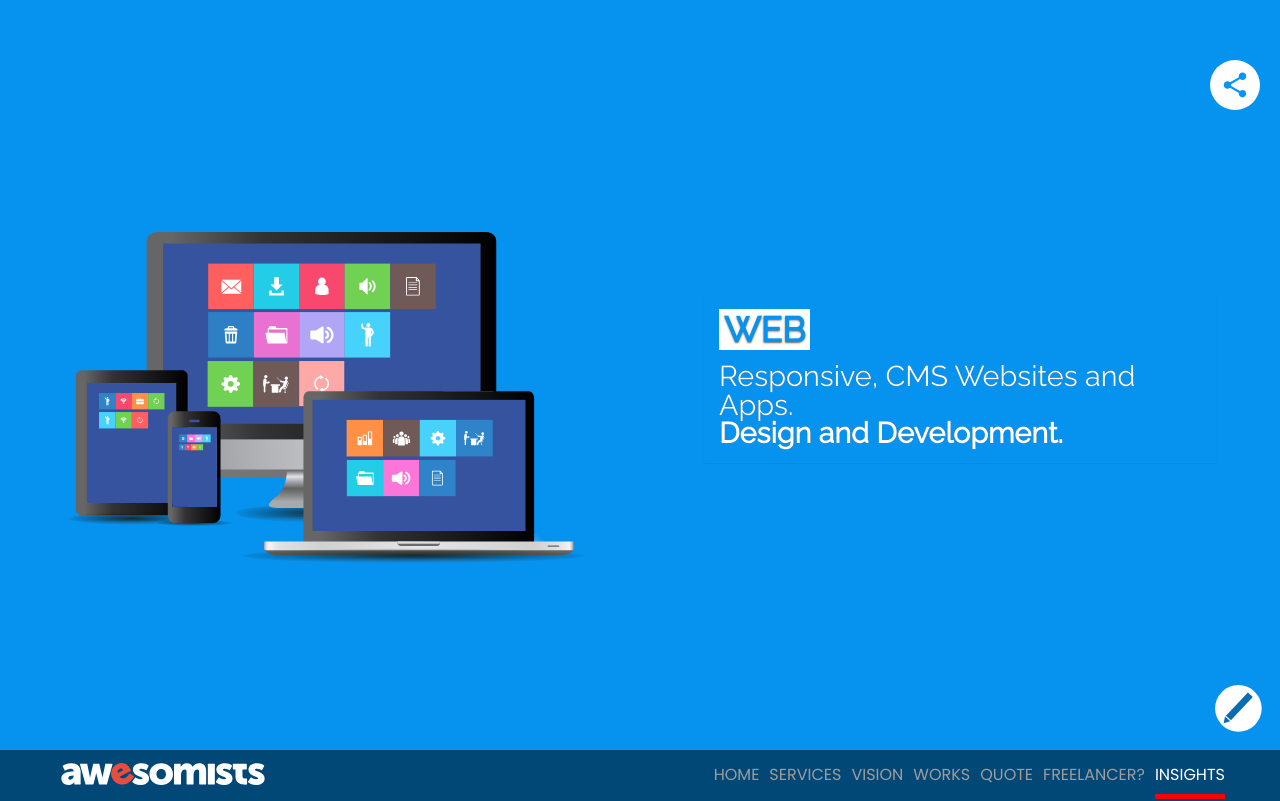
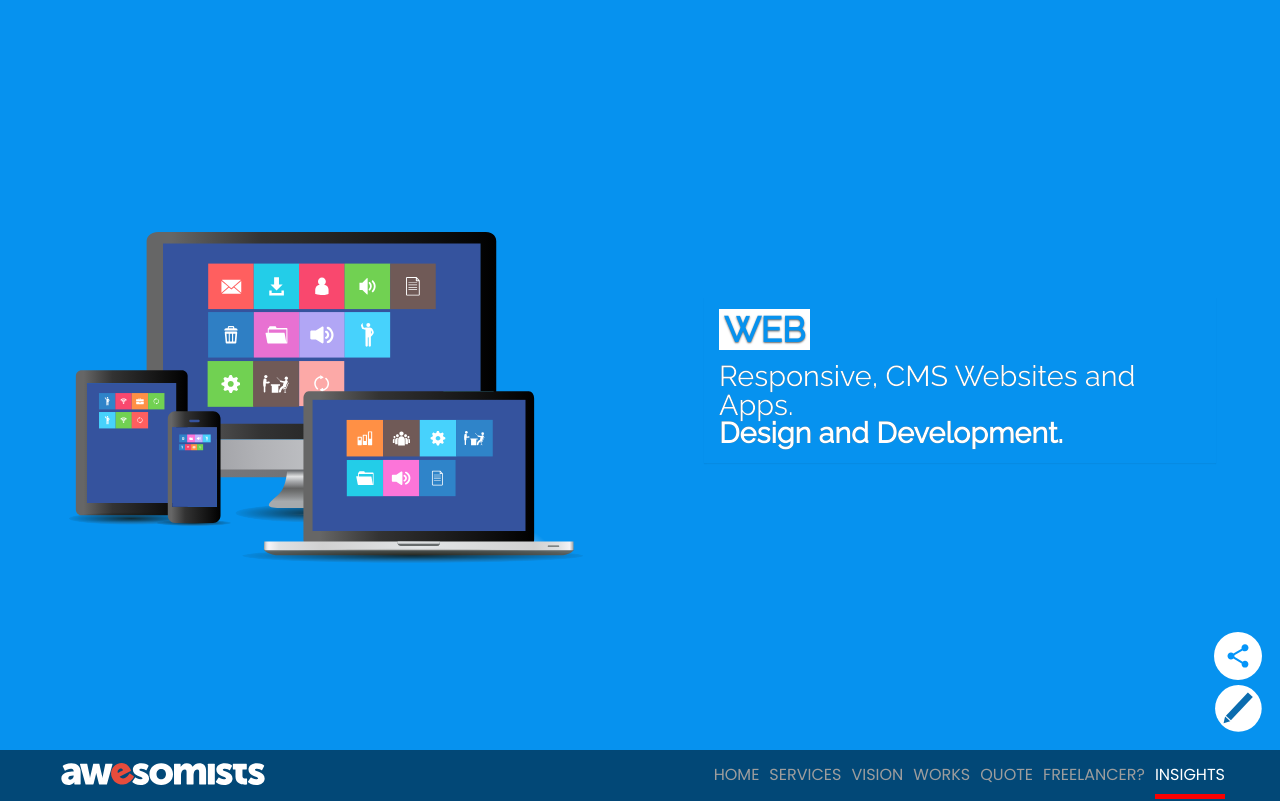
Before and after one commit to nashahgit/awesomists, a PHP site: page / in a window 1280 px wide. Shown: the top 801 px of the page. Run offline with PHP 8.4, Linux system fonts and the light colour scheme.

Commit message:
stage 2 last

```diff
--- a/css/style.css
+++ b/css/style.css
@@ -353,10 +353,10 @@ label.btn:hover {
 }
 #shareButton {
   position: fixed;
-  right: 20px;
-  top: 60px;
-  width: 50px;
-  height: 50px;
+  right: 18px;
+  bottom: 120px;
+  width: 48px;
+  height: 48px;
   border-radius: 100%;
   padding: 10px;
   background-color: #ffffff;
--- a/index.html
+++ b/index.html
@@ -415,37 +415,37 @@
                                     <ul>
                                         <li>
                                             <a class="thumb" href="image/smart-edit.jpg">
-                                                <a href=""><img class="open-new" src="image/ic_open_in_new_black_48px.svg"></a>
+                                                <!-- <a href=""><img class="open-new" src="image/ic_open_in_new_black_48px.svg"></a> -->
                                             </a>
                                         </li>
                                         <li>
                                             <a class="thumb" href="image/mycar-logo-edit.jpg">
-                                                <a href=""><img class="open-new" src="image/ic_open_in_new_black_48px.svg"></a>
+                                                <!-- <a href=""><img class="open-new" src="image/ic_open_in_new_black_48px.svg"></a> -->
                                             </a>
                                         </li>
                                         <li>
                                             <a class="thumb" href="image/prd-print-edit.jpg">
-                                                <a href=""><img class="open-new" src="image/ic_open_in_new_black_48px.svg"></a>
+                                                <!-- <a href=""><img class="open-new" src="image/ic_open_in_new_black_48px.svg"></a> -->
                                             </a>
                                         </li>
                                         <li>
                                             <a class="thumb" href="image/ecstasi-logo-edit.jpg">
-                                                <a href=""><img class="open-new" src="image/ic_open_in_new_black_48px.svg"></a>
+                                                <!-- <a href=""><img class="open-new" src="image/ic_open_in_new_black_48px.svg"></a> -->
                                             </a>
                                         </li>
                                         <li>
                                             <a class="thumb" href="image/elleys-logo-edit.jpg">
-                                                <a href=""><img class="open-new" src="image/ic_open_in_new_black_48px.svg"></a>
+                                                <!-- <a href=""><img class="open-new" src="image/ic_open_in_new_black_48px.svg"></a> -->
                                             </a>
                                         </li>
                                         <li>
                                             <a class="thumb" href="image/mycar-box-edit.jpg">
-                                                <a href=""><img class="open-new" src="image/ic_open_in_new_black_48px.svg"></a>
+                                                <!-- <a href=""><img class="open-new" src="image/ic_open_in_new_black_48px.svg"></a> -->
                                             </a>
                                         </li>
                                         <li>
                                             <a class="thumb" href="image/graphic-design-edit.jpg">
-                                                <a href=""><img class="open-new" src="image/ic_open_in_new_black_48px.svg"></a>
+                                                <!-- <a href=""><img class="open-new" src="image/ic_open_in_new_black_48px.svg"></a> -->
                                             </a>
                                         </li>
                                     </ul>
@@ -454,7 +454,7 @@
                         </div>
                     </div>
                     <div class="more-work-button">
-                        <a type="button" class="btn btn-primary btn-lg " >See More</a>
+                        <!-- <a type="button" class="btn btn-primary btn-lg " >See More</a> -->
                     </div>
                 </div>
             </div>
```
